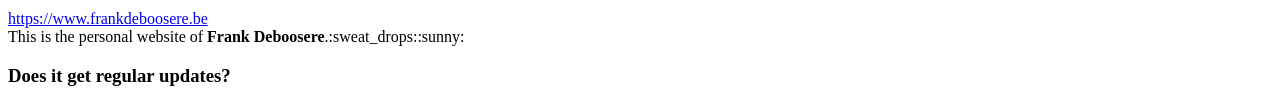
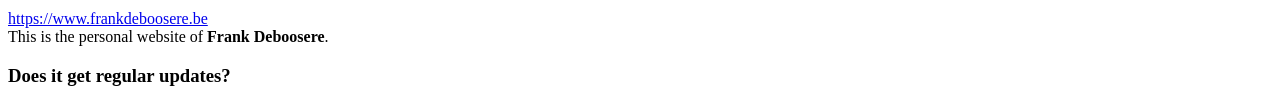
Before and after one commit to Anton90/markdown-to-html, a plain HTML site: page Index.html in a window 1280 px wide. Shown: the part 413-513 px from the top of the page. Drawn offline with Linux system fonts and the light colour scheme.

Commit message:
Update Index.html

```diff
--- a/Index.html
+++ b/Index.html
@@ -5,7 +5,7 @@
 <p><a href="https://www.frankdeboosere.be/home.php"><img src="https://www.jobat.be/uploadedImages/pictures/frank-deboosere.jpg" alt="Frank Deboosere" /></a></p>
 
 <p><a href="https://www.frankdeboosere.be/home.php">https://www.frankdeboosere.be</a> <br/>
-This is the personal website of <strong>Frank Deboosere</strong>.:sweat_drops::sunny:          </p>
+This is the personal website of <strong>Frank Deboosere</strong>.</p>
 
 <h3>Does it get regular updates?</h3>
 
```
